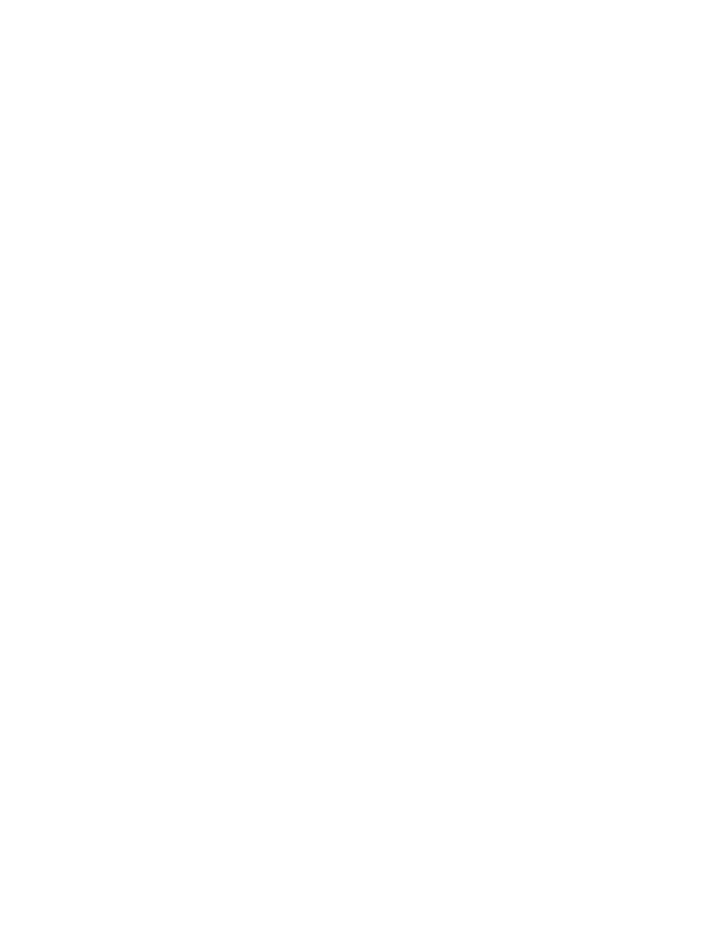
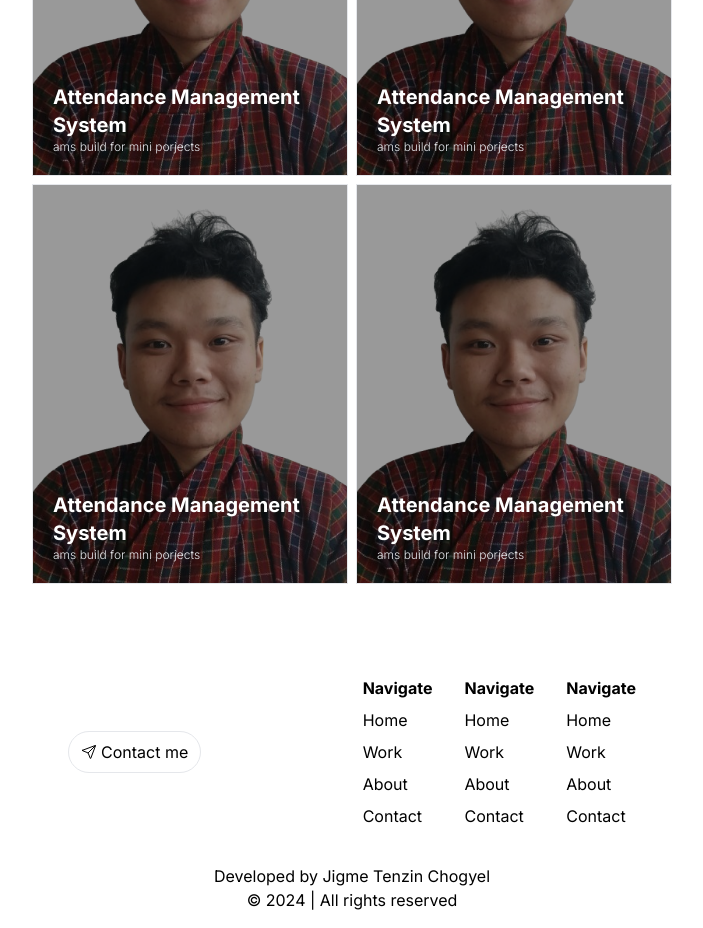
Before and after one commit to JigmeTenzinChogyel/portfolio, a Next.js app: page / in a window 1280 px wide. Shown: the part 2540-3468 px from the top of the page, without its empty margins (288-991 px from the left). Before the commit the page ends 1796 px from the top, so only its background shows below. Built offline with nearby package versions, Linux system fonts and the light colour scheme.

Commit message:
add: projects and footer

```diff
--- a/src/app/page.tsx
+++ b/src/app/page.tsx
@@ -1,4 +1,5 @@
 import { Experience } from "@/components/experience";
+import { Footer } from "@/components/footer";
 import { Landing } from "@/components/landing";
 import { Projects } from "@/components/projects";
 import { TechStack } from "@/components/techstack";
@@ -9,7 +10,8 @@ export default function Page() {
       <Landing />
       <Experience />
       <TechStack />
-      {/* <Projects /> */}
+      <Projects />
+      <Footer />
     </>
   );
 }
--- a/src/components/footer.tsx
+++ b/src/components/footer.tsx
@@ -0,0 +1,42 @@
+import Link from "next/link";
+import { IoPaperPlaneOutline } from "react-icons/io5";
+
+export const Footer = () => {
+  return (
+    <footer className="p-4 space-y-4">
+      <div className="flex items-center justify-between p-5">
+        <button className="border px-3 py-2 rounded-full flex items-center gap-1">
+          <IoPaperPlaneOutline />
+          Contact me
+        </button>
+        <div className="flex gap-8">
+          <div className="flex flex-col gap-2">
+            <p className="font-bold">Navigate</p>
+            <Link href="">Home</Link>
+            <Link href="">Work</Link>
+            <Link href="">About</Link>
+            <Link href="">Contact</Link>
+          </div>
+          <div className="flex flex-col gap-2">
+            <p className="font-bold">Navigate</p>
+            <Link href="">Home</Link>
+            <Link href="">Work</Link>
+            <Link href="">About</Link>
+            <Link href="">Contact</Link>
+          </div>
+          <div className="flex flex-col gap-2">
+            <p className="font-bold">Navigate</p>
+            <Link href="">Home</Link>
+            <Link href="">Work</Link>
+            <Link href="">About</Link>
+            <Link href="">Contact</Link>
+          </div>
+        </div>
+      </div>
+      <div className="flex flex-col items-center">
+        <p>Developed by Jigme Tenzin Chogyel</p>
+        <p>© 2024 | All rights reserved</p>
+      </div>
+    </footer>
+  );
+};
--- a/src/components/projects.tsx
+++ b/src/components/projects.tsx
@@ -1,7 +1,31 @@
+import { projects } from "@/data/projects";
+import { ProjectType } from "@/type/types";
+import Image from "next/image";
+
+const ProjectCard = (props: ProjectType) => {
+  const { image, alt, description, date, name } = props;
+  return (
+    <div className="border h-[400px] relative cursor-pointer">
+      <Image src={image} alt={alt} fill className="object-cover" />
+      <div className="absolute inset-0 bg-black opacity-40" />
+      <div className="absolute bottom-0 p-5 text-white">
+        <h5 className="font-bold text-xl">{name}</h5>
+        <p className="font-light text-xs text-gray-200">{description}</p>
+        {/* <p>{date?.getDate()}</p> */}
+      </div>
+    </div>
+  );
+};
+
 export const Projects = () => {
   return (
     <section className="space-y-8 my-10 py-4">
       <h4>Projects</h4>
+      <div className="grid grid-cols-2 gap-2">
+        {projects.map((project, index) => (
+          <ProjectCard {...project} key={index} />
+        ))}
+      </div>
     </section>
   );
 };
--- /dev/null
+++ b/src/data/projects.ts
@@ -0,0 +1,46 @@
+import { ProjectType } from "@/type/types";
+
+export const projects: ProjectType[] = [
+  {
+    name: "Attendance Management System",
+    image: "/profile-pic.png",
+    alt: "profile",
+    description: "ams build for mini porjects",
+    date: new Date(),
+  },
+  {
+    name: "Attendance Management System",
+    image: "/profile-pic.png",
+    alt: "profile",
+    description: "ams build for mini porjects",
+    date: new Date(),
+  },
+  {
+    name: "Attendance Management System",
+    image: "/profile-pic.png",
+    alt: "profile",
+    description: "ams build for mini porjects",
+    date: new Date(),
+  },
+  {
+    name: "Attendance Management System",
+    image: "/profile-pic.png",
+    alt: "profile",
+    description: "ams build for mini porjects",
+    date: new Date(),
+  },
+  {
+    name: "Attendance Management System",
+    image: "/profile-pic.png",
+    alt: "profile",
+    description: "ams build for mini porjects",
+    date: new Date(),
+  },
+  {
+    name: "Attendance Management System",
+    image: "/profile-pic.png",
+    alt: "profile",
+    description: "ams build for mini porjects",
+    date: new Date(),
+  },
+];
```
Also changed, not shown: src/type/types.ts (+10 -0 lines).
